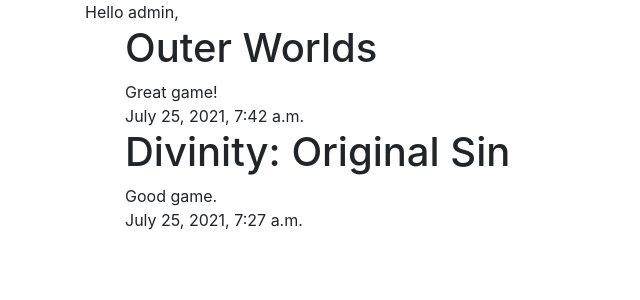
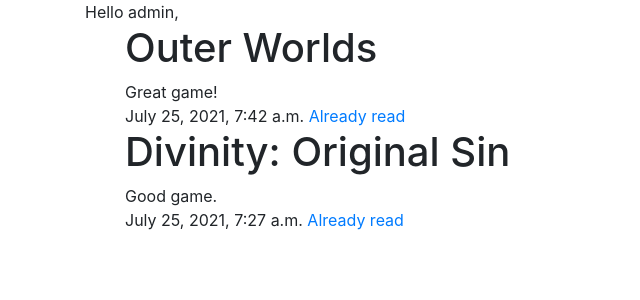
Before and after one commit to DmitriyBul/blog_app, a Django app: page /home/ in a window 1280 px wide. Shown: the part 56-356 px from the top of the page, without its empty margins (0-640 px from the left). Run offline with Django 3.2, Linux system fonts and the light colour scheme; a user stored in the database is signed in; data comes from the database, SQL or seed files in the repository; both versions use the stored data as it was after the commit; some libraries are stand-ins or nearby versions.

Commit message:
Added already read function

```diff
--- a/MyBlog/blog/templates/blog/subs_list.html
+++ b/MyBlog/blog/templates/blog/subs_list.html
@@ -9,6 +9,7 @@
    {# <a href="{% url 'blog:delete_user' post.user%}">Unsubsсribe</a> #}
     <br>
     {{ post.date }}
+    <a href="{% url 'blog:already_read' post.id%}">Already read</a>
     {% endfor %}
 </ul>
 {% endblock %}
--- a/MyBlog/blog/urls.py
+++ b/MyBlog/blog/urls.py
@@ -11,4 +11,5 @@
     path('add_user/<str:username>/', views.AddUserView.as_view(), name='add_user'),
     path('delete_user/<str:username>/', views.DeleteUserView.as_view(), name='delete_user'),
     path('<str:username>/', views.UserPostListView.as_view(), name='user_post_list'),
+    path('alreadyread/<int:id>', views.AddAlreadyReadView.as_view(), name='already_read'),
 ]
--- a/MyBlog/blog/views.py
+++ b/MyBlog/blog/views.py
@@ -55,12 +55,21 @@
 
 class SubsListView(ListView, LoginRequiredMixin):
     def get(self, request, ordering='AZ', *args, **kwargs):
-        qs = UserFollowing.objects.filter(user=request.user).values_list('following', flat=True)
-        lst_of_ids = list(qs)
-        ar_qs = AlreadyRead.objects.filter(user=request.user).values_list('post_id', flat=True)
-        lst_of_ar = list(ar_qs)
-        post_list = Post.objects.filter(author__in=lst_of_ids).exclude(id__in=lst_of_ar).order_by('-date')
-        # post_list = Post.objects.filter(author=request.user)
+        already_read_queryset = list(AlreadyRead.objects.filter(user=request.user).values_list('post_id', flat=True))
+        followers_queryset = list(UserFollowing.objects.filter(user=request.user).values_list('following', flat=True))
+        post_list = Post.objects.filter(author__in=followers_queryset).exclude(id__in=already_read_queryset).order_by('-date')
         template_name = 'blog/subs_list.html'
         context = {'post_list': post_list}
         return render(request, template_name, context)
+
+
+class AddAlreadyReadView(View, LoginRequiredMixin):
+    def get(self, request, ordering='AZ', *args, **kwargs):
+        post = get_object_or_404(Post, id=self.kwargs['id'])
+        AlreadyRead.objects.get_or_create(user=request.user, post=post)
+        already_read_queryset = list(AlreadyRead.objects.filter(user=request.user).values_list('post_id', flat=True))
+        followers_queryset = list(UserFollowing.objects.filter(user=request.user).values_list('following', flat=True))
+        post_list = Post.objects.filter(author__in=followers_queryset).exclude(id__in=already_read_queryset).order_by('-date')
+        template_name = 'blog/subs_list.html'
+        context = {'post_list': post_list}
+        return render(request, template_name, context)
```
Also changed, not shown: MyBlog/db.sqlite3.
